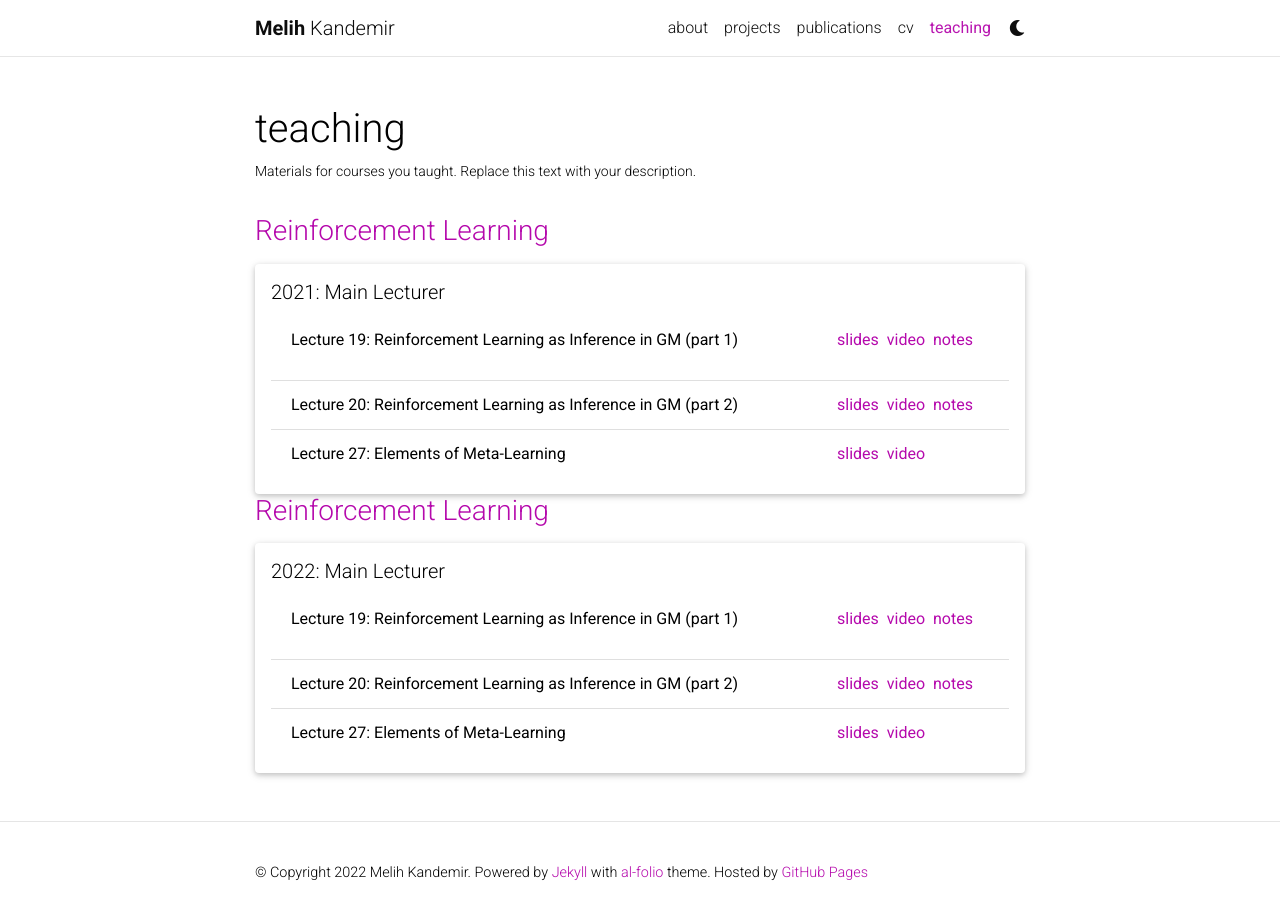
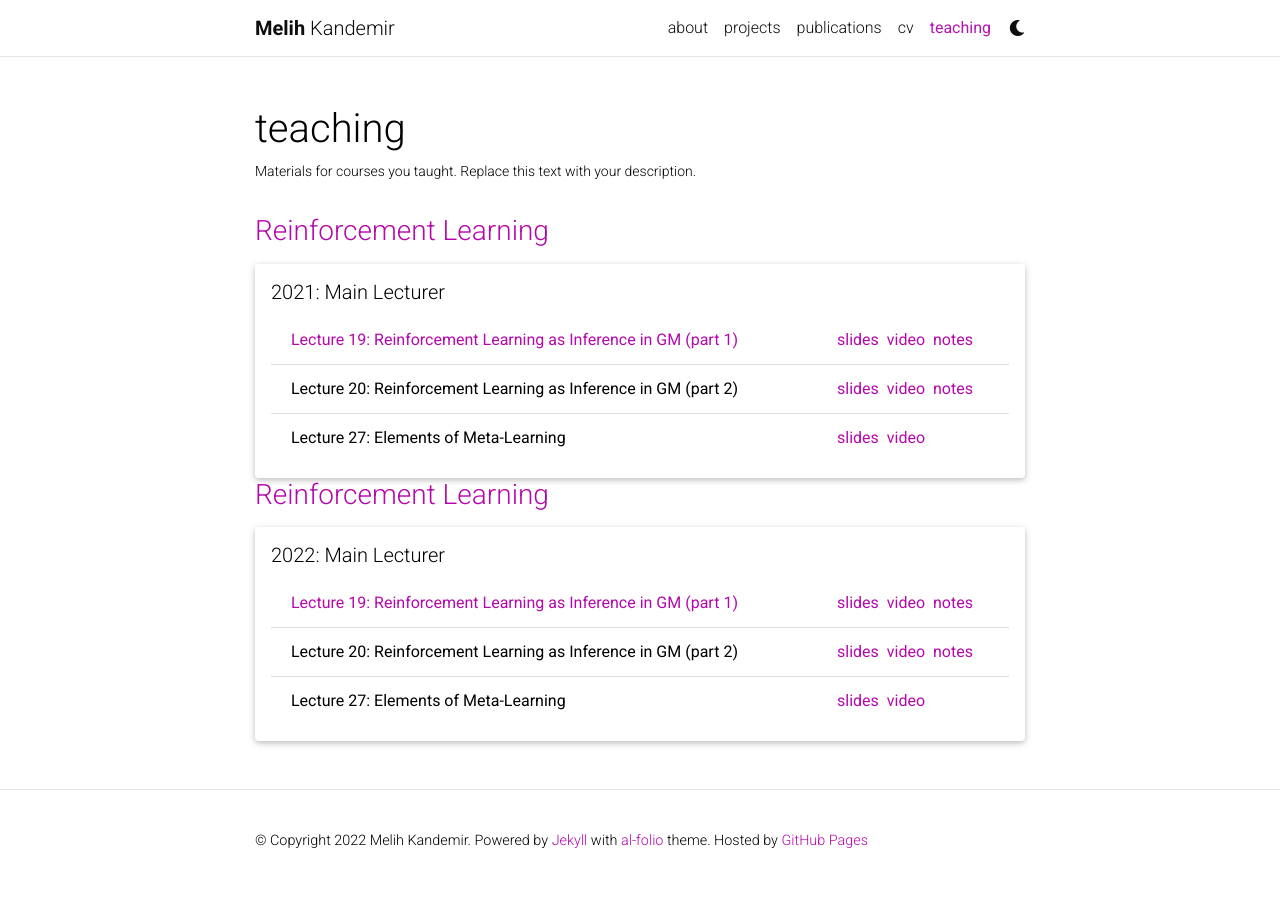
Before and after one commit to aportekila/melihkandemir, a Jekyll site: the page built from _pages/teaching.md, in a window 1280 px wide and 924 px high. Shown: the top 919 px of the window. Built offline with Jekyll 4.4.1, drawn with Linux system fonts in a browser that asks for light colours; comment, search, counter and statistics services are not loaded; a style sheet for code colours, icons or effects is not loaded.

Commit message:
teaching

```diff
--- a/_includes/lecture.html
+++ b/_includes/lecture.html
@@ -16,7 +16,7 @@
         <li class="list-group-item">
           <div class="row">
             <div class="col-sm-9">
-                <p> Lecture 19: Reinforcement Learning as Inference in GM (part 1) </p>
+                <a href="" target="_blank" rel="noopener noreferrer"> Lecture 19: Reinforcement Learning as Inference in GM (part 1) </a>
             </div>
             <div class="col-sm-3">
 
```
